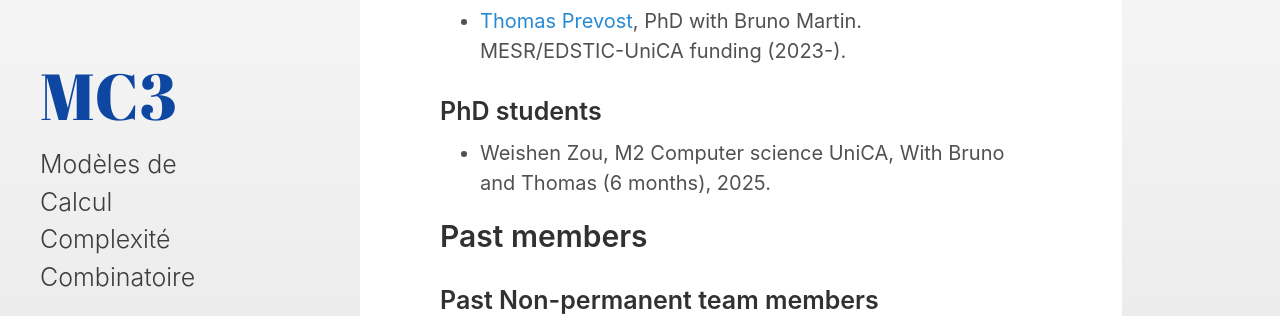
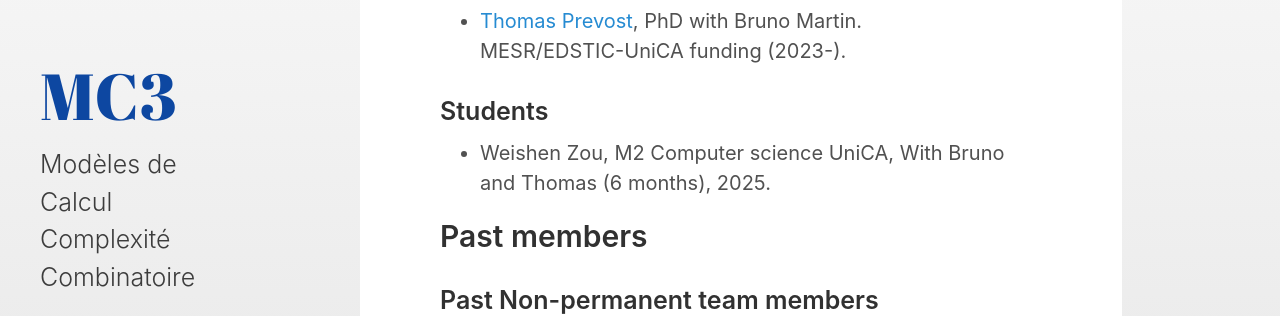
Before and after one commit to richardadrien/mc3, a Jekyll site: the page built from _posts/2023-11-01-home.md, in a window 1280 px wide and 900 px high, scrolled down 2052 px. Shown: the part 164-480 px from the top of the window. Built offline with Jekyll 4.4.1, drawn with Linux system fonts in a browser that asks for light colours; the list of posts is cut into pages by our own code.

Commit message:
Update 2023-11-01-home.md

```diff
--- a/_posts/2023-11-01-home.md
+++ b/_posts/2023-11-01-home.md
@@ -67,7 +67,7 @@ The group was founded by [Enrico Formenti](https://webusers.i3s.unice.fr/~formen
 - [Thomas Prevost](https://thomasarmel.github.io), PhD with Bruno Martin.
 	MESR/EDSTIC-UniCA funding  (2023-).
 
-### PhD students
+### Students
 
 - Weishen Zou, M2 Computer science UniCA, With Bruno and Thomas (6 months), 2025.
 
```
